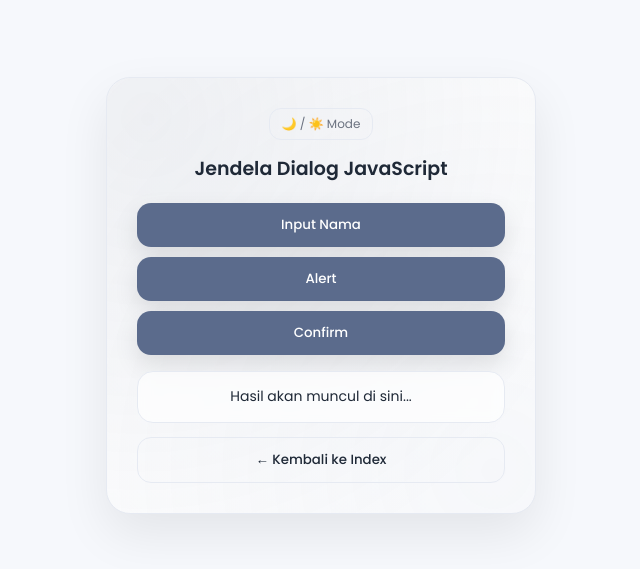
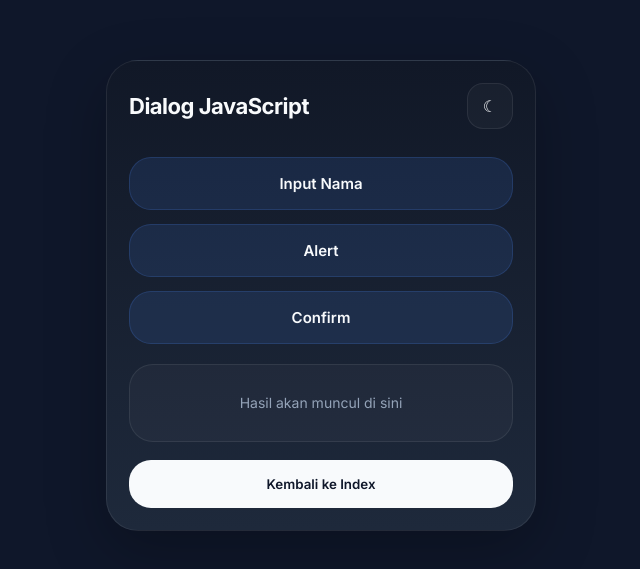
Before and after one commit to rafidan-cloud/RafiJavaScript, a plain HTML site: page input.html in a window 1280 px wide. Shown: the part 105-674 px from the top of the page, without its empty margins (319-959 px from the left). Drawn offline with Linux system fonts and the light colour scheme.

Commit message:
input.html

```diff
--- a/input.html
+++ b/input.html
@@ -3,254 +3,327 @@
 <head>
 <meta charset="UTF-8">
 <meta name="viewport" content="width=device-width, initial-scale=1.0">
-<title>Jendela Dialog JS</title>
 
-<link href="https://fonts.googleapis.com/css2?family=Poppins:wght@300;400;500;600&display=swap" rel="stylesheet">
+<title>Dialog JavaScript</title>
+
+<link href="https://fonts.googleapis.com/css2?family=Inter:wght@400;500;600;700&display=swap" rel="stylesheet">
 
 <style>
+
 :root{
-    --bg:#f6f8fc;
-    --card:#ffffff;
-    --text:#1f2937;
-    --muted:#6b7280;
-    --border:#e6eaf2;
-    --accent:#5b6b8c;
-    --shadow:0 20px 50px rgba(0,0,0,0.08);
+    --bg:#0f172a;
+    --card:#111827;
+    --card2:#1e293b;
+    --text:#f8fafc;
+    --sub:#94a3b8;
+    --border:rgba(255,255,255,0.08);
+    --accent:#4f8cff;
 }
 
-body.dark{
-    --bg:#0b1220;
-    --card:#0f172a;
-    --text:#e5e7eb;
-    --muted:#9ca3af;
-    --border:#1f2937;
-    --accent:#93a4c7;
-    --shadow:0 20px 50px rgba(0,0,0,0.6);
+body.light{
+    --bg:#f4f7fb;
+    --card:#ffffff;
+    --card2:#f8fafc;
+    --text:#0f172a;
+    --sub:#64748b;
+    --border:#e2e8f0;
 }
 
 *{
     margin:0;
     padding:0;
     box-sizing:border-box;
-    font-family:'Poppins',sans-serif;
+    font-family:'Inter',sans-serif;
 }
 
 body{
     min-height:100vh;
+    background:var(--bg);
+    color:var(--text);
+
     display:flex;
     justify-content:center;
     align-items:center;
-    background:var(--bg);
-    transition:background .6s ease, color .6s ease;
+
     padding:20px;
+
+    transition:.3s;
 }
 
+/* CARD */
+
 .container{
-    width:430px;
-    max-width:95%;
-    padding:30px;
-    border-radius:24px;
-    background:var(--card);
+    width:100%;
+    max-width:430px;
+
+    background:linear-gradient(180deg,var(--card),var(--card2));
+
     border:1px solid var(--border);
-    box-shadow:var(--shadow);
-    color:var(--text);
-    text-align:center;
+
+    border-radius:32px;
+
+    padding:22px;
+
+    box-shadow:
+    0 20px 60px rgba(0,0,0,0.25);
+
     position:relative;
-    overflow:hidden;
-    animation:enter .6s cubic-bezier(.2,.9,.2,1);
 }
 
-/* soft animated glow background */
-.container::before{
-    content:"";
-    position:absolute;
-    inset:-50%;
-    background:radial-gradient(circle at 30% 30%, rgba(91,107,140,0.10), transparent 55%),
-                radial-gradient(circle at 70% 70%, rgba(147,164,199,0.08), transparent 60%);
-    animation:floatGlow 10s ease-in-out infinite alternate;
+/* TOP */
+
+.top{
+    display:flex;
+    justify-content:space-between;
+    align-items:center;
+
+    margin-bottom:28px;
 }
 
-@keyframes floatGlow{
-    from{transform:translateY(-10px) scale(1)}
-    to{transform:translateY(10px) scale(1.02)}
+.title{
+    font-size:22px;
+    font-weight:700;
+    letter-spacing:-0.5px;
 }
 
-@keyframes enter{
-    from{opacity:0; transform:translateY(14px) scale(.98)}
-    to{opacity:1; transform:translateY(0) scale(1)}
+.mode{
+    width:46px;
+    height:46px;
+
+    border-radius:16px;
+
+    border:1px solid var(--border);
+
+    background:rgba(255,255,255,0.03);
+
+    display:flex;
+    justify-content:center;
+    align-items:center;
+
+    cursor:pointer;
+
+    transition:.25s;
 }
 
-h1{
-    font-size:19px;
-    font-weight:600;
-    margin-bottom:10px;
-    position:relative;
-    z-index:1;
+.mode:hover{
+    transform:translateY(-3px);
 }
 
-.toggle{
-    font-size:12px;
-    cursor:pointer;
-    color:var(--muted);
-    margin-bottom:14px;
-    display:inline-flex;
-    align-items:center;
-    gap:6px;
-    padding:6px 12px;
-    border-radius:12px;
-    border:1px solid var(--border);
-    transition:.3s;
-    position:relative;
-    z-index:1;
-}
+/* BUTTON */
 
-.toggle:hover{
-    color:var(--accent);
-    transform:translateY(-2px);
-}
-
-button{
-    width:100%;
-    padding:12px;
-    margin-top:10px;
-    border:none;
-    border-radius:14px;
-    cursor:pointer;
-    font-weight:500;
-    transition:all .25s cubic-bezier(.2,.8,.2,1);
-    position:relative;
-    z-index:1;
-    overflow:hidden;
-}
-
-/* subtle shine effect */
-button::after{
-    content:"";
-    position:absolute;
-    top:0;
-    left:-100%;
-    width:100%;
-    height:100%;
-    background:linear-gradient(120deg,transparent,rgba(255,255,255,0.25),transparent);
-    transition:.5s;
-}
-
-button:hover::after{
-    left:100%;
+.group{
+    display:flex;
+    flex-direction:column;
+    gap:14px;
 }
 
 .btn{
-    background:var(--accent);
-    color:white;
-    box-shadow:0 10px 24px rgba(0,0,0,0.10);
+    width:100%;
+
+    padding:16px;
+
+    border:none;
+    border-radius:22px;
+
+    background:rgba(79,140,255,0.12);
+
+    color:var(--text);
+
+    font-size:15px;
+    font-weight:600;
+
+    border:1px solid rgba(79,140,255,0.18);
+
+    cursor:pointer;
+
+    transition:.25s;
 }
 
 .btn:hover{
     transform:translateY(-3px);
-    filter:brightness(1.08);
+    background:var(--accent);
+    color:white;
 }
 
-.btn:active{
-    transform:translateY(-1px) scale(.99);
+/* OUTPUT */
+
+.output{
+    margin-top:20px;
+
+    padding:18px;
+
+    border-radius:24px;
+
+    background:rgba(255,255,255,0.03);
+
+    border:1px solid var(--border);
+
+    color:var(--sub);
+
+    min-height:78px;
+
+    display:flex;
+    align-items:center;
+    justify-content:center;
+
+    text-align:center;
+
+    font-size:14px;
+    line-height:1.7;
+
+    transition:.25s;
 }
 
-.btn-back{
-    background:transparent;
-    border:1px solid var(--border);
-    color:var(--text);
-    margin-top:14px;
+body.light .output{
+    background:#f8fafc;
 }
 
-.btn-back:hover{
-    background:linear-gradient(135deg,var(--accent),#8ea2d6);
-    color:white;
-    border-color:transparent;
-    transform:translateY(-3px);
+/* BACK */
+
+.back{
+    width:100%;
+
+    margin-top:18px;
+
+    padding:16px;
+
+    border:none;
+    border-radius:22px;
+
+    background:var(--text);
+    color:var(--bg);
+
+    font-weight:600;
+
+    cursor:pointer;
+
+    transition:.25s;
 }
 
-.output{
-    margin-top:16px;
-    padding:14px;
-    border-radius:16px;
-    border:1px solid var(--border);
-    min-height:52px;
-    font-size:14px;
-    background:rgba(255,255,255,0.65);
-    transition:all .35s ease;
-    position:relative;
-    z-index:1;
-    backdrop-filter:blur(6px);
+.back:hover{
+    transform:translateY(-3px);
+    opacity:.92;
 }
 
-body.dark .output{
-    background:rgba(255,255,255,0.03);
-}
+/* MOBILE */
 
-/* smooth pop animation */
-.output.flash{
-    animation:pop .35s cubic-bezier(.2,.9,.2,1);
-}
+@media(max-width:500px){
 
-@keyframes pop{
-    0%{transform:scale(.97); opacity:.5}
-    60%{transform:scale(1.01)}
-    100%{transform:scale(1); opacity:1}
+    body{
+        padding:14px;
+        align-items:flex-end;
+    }
+
+    .container{
+        max-width:100%;
+        border-radius:30px 30px 0 0;
+    }
+
+    .title{
+        font-size:20px;
+    }
+
+    .btn,
+    .back{
+        font-size:14px;
+        padding:15px;
+    }
+
+    .output{
+        font-size:13px;
+    }
 }
 
 </style>
 </head>
+
 <body>
 
 <div class="container">
 
-    <div class="toggle" onclick="toggleMode()">🌙 / ☀️ Mode</div>
+    <div class="top">
 
-    <h1>Jendela Dialog JavaScript</h1>
+        <div class="title">
+            Dialog JavaScript
+        </div>
 
-    <button class="btn" onclick="inputNama()">Input Nama</button>
-    <button class="btn" onclick="tampilAlert()">Alert</button>
-    <button class="btn" onclick="tampilConfirm()">Confirm</button>
+        <div class="mode" onclick="toggleMode()">
+            ☾
+        </div>
 
-    <div class="output" id="output">Hasil akan muncul di sini...</div>
+    </div>
 
-    <button class="btn-back" onclick="kembaliIndex()">← Kembali ke Index</button>
+    <div class="group">
+
+        <button class="btn" onclick="inputNama()">
+            Input Nama
+        </button>
+
+        <button class="btn" onclick="tampilAlert()">
+            Alert
+        </button>
+
+        <button class="btn" onclick="tampilConfirm()">
+            Confirm
+        </button>
+
+    </div>
+
+    <div class="output" id="output">
+        Hasil akan muncul di sini
+    </div>
+
+    <button class="back" onclick="kembaliIndex()">
+        Kembali ke Index
+    </button>
 
 </div>
 
 <script>
-const output=document.getElementById('output');
 
-function flash(){
-    output.classList.remove('flash');
-    void output.offsetWidth;
-    output.classList.add('flash');
+const output = document.getElementById("output");
+
+function tampil(teks){
+    output.innerHTML = teks;
 }
 
 function inputNama(){
-    let nama=prompt('Masukkan nama kamu:');
-    output.innerHTML=nama?`Halo, ${nama} 👋`:'Tidak ada input.';
-    flash();
+
+    let nama = prompt("Masukkan nama kamu");
+
+    if(nama){
+        tampil(`Halo, ${nama} 👋`);
+    }else{
+        tampil("Tidak ada input");
+    }
 }
 
 function tampilAlert(){
-    alert('Ini alert JavaScript');
-    output.innerHTML='Alert sudah ditampilkan.';
-    flash();
+
+    alert("Ini alert JavaScript");
+
+    tampil("Alert berhasil ditampilkan");
 }
 
 function tampilConfirm(){
-    let jawab=confirm('Suka JavaScript?');
-    output.innerHTML=jawab?'Jawaban: IYA 👍':'Jawaban: TIDAK 👎';
-    flash();
+
+    let jawab = confirm("Suka JavaScript?");
+
+    if(jawab){
+        tampil("Jawaban: IYA 👍");
+    }else{
+        tampil("Jawaban: TIDAK 👎");
+    }
 }
 
 function kembaliIndex(){
-    window.location.href='index.html';
+    window.location.href = "index.html";
 }
 
 function toggleMode(){
-    document.body.classList.toggle('dark');
+    document.body.classList.toggle("light");
 }
+
 </script>
 
 </body>
```
